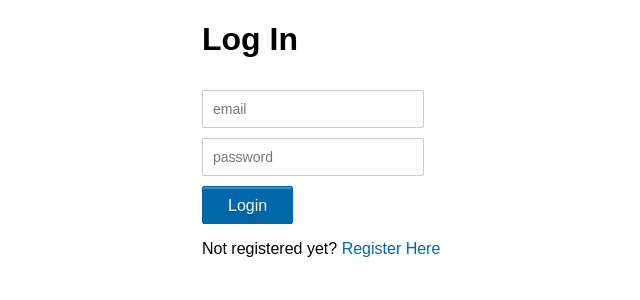
After one commit to 622022/php1, a PHP site: page / in a window 1280 px wide. The commit adds this page. Shown: the top 300 px of the page, without its empty margins (288-928 px from the left). Run offline with PHP 8.4, Linux system fonts and the light colour scheme.

Commit message:
added stuff

```diff
--- /dev/null
+++ b/apna/index.php
@@ -0,0 +1,18 @@
+<!DOCTYPE html>
+<html>
+    <head>
+        <meta charset="utf-8">
+        <title>Login</title>
+        <link rel="stylesheet" href="main.css" />
+    </head>
+    <body>
+        <div class="form">
+            <h1>Log In</h1>
+            <form action="login.php" method="post">
+                <input type="text" name="login-email" placeholder="email" required />
+                <input type="password" name="login-password" placeholder="password" required />
+                <input name="login-button" type="submit" value="Login" />
+            </form>
+            <p>Not registered yet? <a href='registration.php'>Register Here</a></p>
+    </body>
+</html>
--- /dev/null
+++ b/apna/main.css
@@ -0,0 +1,53 @@
+body {
+    font-family: Arial, Sans-Serif;
+}
+
+.clearfix:before, .clearfix:after {
+    content: "";
+    display: table;
+}
+
+.clearfix:after {
+    clear: both;
+}
+
+a {
+    color: #0067ab;
+    text-decoration: none;
+}
+
+a:hover {
+    text-decoration: underline;
+}
+
+.form {
+    width: 300px;
+    margin: 0 auto;
+}
+
+input[type='text'], input[type='email'], input[type='password'] {
+    width: 200px;
+    border-radius: 2px;
+    border: 1px solid #CCC;
+    padding: 10px;
+    color: #333;
+    font-size: 14px;
+    margin-top: 10px;
+}
+
+input[type='submit'] {
+    padding: 10px 25px 8px;
+    color: #fff;
+    background-color: #0067ab;
+    text-shadow: rgba(0, 0, 0, 0.24) 0 1px 0;
+    font-size: 16px;
+    box-shadow: rgba(255, 255, 255, 0.24) 0 2px 0 0 inset, #fff 0 1px 0 0;
+    border: 1px solid #0164a5;
+    border-radius: 2px;
+    margin-top: 10px;
+    cursor: pointer;
+}
+
+input[type='submit']:hover {
+    background-color: #024978;
+}
```
Also changed, not shown: apna/adfa.txt (added, +19 -0 lines), apna/controller.php (added, +35 -0 lines), apna/credentials.php (+11 -14 lines), apna/dal.php (+39 -0 lines), apna/loginservice.php (added, +49 -0 lines), apna/registration.php (added, +19 -0 lines), apna/usermodel.php (added, +13 -0 lines).
